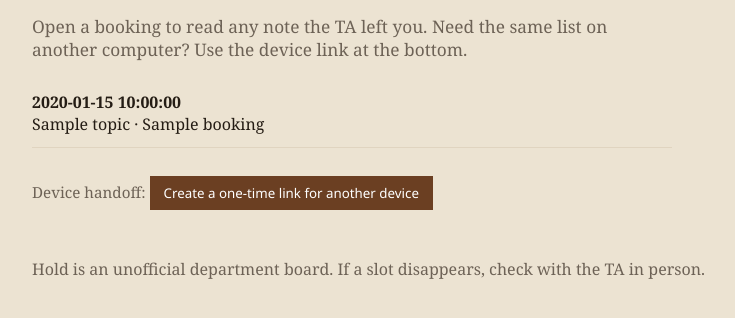
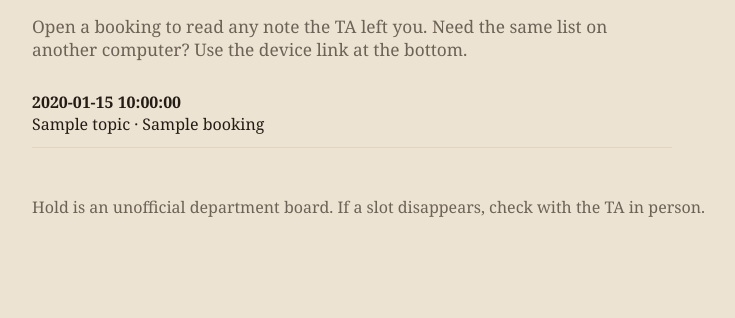
Before and after one commit to nathay2844/case3-OfficeHours, a Flask app: template templates/mine.html in a window 1280 px wide. Shown: the part 176-494 px from the top of the page, without its empty margins (138-873 px from the left). Run offline with Flask 3, Linux system fonts and the light colour scheme; data comes from the database, SQL or seed files in the repository; the template is opened without the code that fills it: most values are stand-ins (such as "Sample title", 1, 10 or a date in 2020).

Commit message:
Update mine.html
removes device handoff link

```diff
--- a/templates/mine.html
+++ b/templates/mine.html
@@ -18,9 +18,6 @@
       {% endfor %}
     </ul>
   {% endif %}
-  <form method="post" action="{{ url_for('handoff_new') }}" class="help">
-    Device handoff:
-    <button type="submit">Create a one-time link for another device</button>
-  </form>
+
 </section>
 {% endblock %}
```
